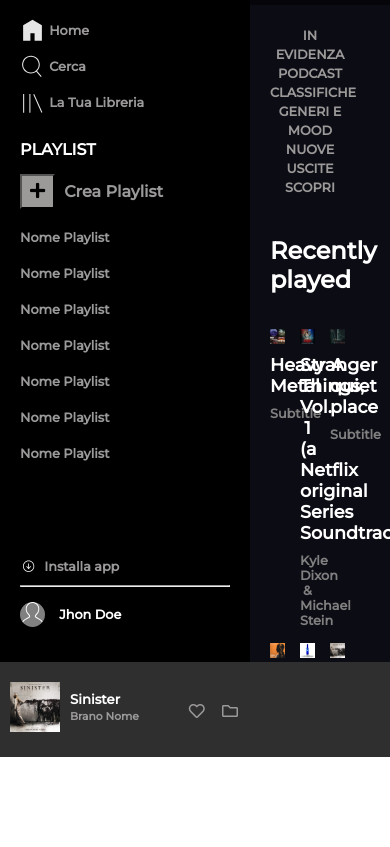
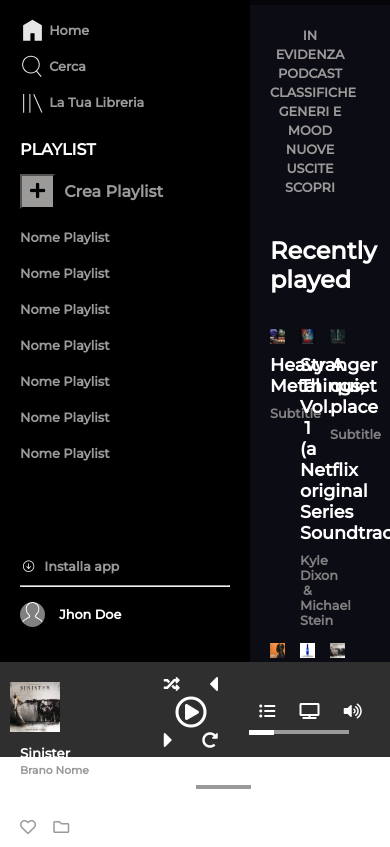
Before and after one commit to GerryFox22/html-css-spotifyweb, a plain HTML site: page index.html in a window 390 px wide. Shown: the part 87-934 px from the top of the page. Before the commit the page ends 844 px from the top, so only its background shows below. Drawn offline with Linux system fonts and the light colour scheme.

Commit message:
termine footer ed inizio prove responsive

```diff
--- a/css/style.css
+++ b/css/style.css
@@ -348,3 +348,80 @@ img{
 .footer-icon-container {
     padding: 10px;
 }
+
+
+.playbar-icon {
+    vertical-align: middle;
+    color: white;
+    margin-right: 25px;
+}
+
+.left-right-comands{
+    font-size: 1.5em;
+}
+
+.play-bar {
+    width: 100%;
+    text-align: center;
+    padding-bottom: 5px;
+}
+
+.play-comand {
+    padding: 0 5px 0 5px;
+    font-size: 2em;
+}
+
+.time-play-bar {
+    color: white;
+    display: inline-block;
+}
+
+.time-box {
+    display: inline-block;
+    width: 80%;
+    height: 4px;
+    background: #9c9999;
+    vertical-align: middle;
+    margin: 0 20px
+}
+.time-bar {
+    width: 100%;
+    text-align: center;
+}
+
+/* .footer-section {
+    width: 50%;
+} */
+
+.footer-section-central {
+    width: 40vw;
+}
+
+.footer-section-right {
+    padding-top: 30px;
+}
+
+.volume-bar,
+.footer-end-icon {
+    float: left;
+
+}
+
+.footer-end-icon a,
+.footer-end-volume a {
+    color: white;
+    padding: 10px;
+}
+
+.volume-bar {
+    background-color: #9c9999;
+    height: 4px;
+    width: 100px;
+    margin-top: 9px;
+}
+
+.second-box {
+    background-color: white;
+    height: 5px;
+    width: 25%;
+}
--- a/index.html
+++ b/index.html
@@ -295,11 +295,54 @@
 
                 </div>
 
-                <div class="footer-section">
+                <div class="footer-section-central">
+
+                    <div class="play-bar">
+
+                        <a href=""><i class="fas fa-random playbar-icon"></i></a>
+                        <a href=""><i class="fas fa-caret-left playbar-icon left-right-comands"></i></a>
+                        <a href=""><i class="far fa-play-circle playbar-icon play-comand"></i></a>
+                        <a href=""><i class="fas fa-caret-right playbar-icon left-right-comands"></i></i></a>
+                        <a href=""><i class="fas fa-redo-alt playbar-icon"></i></a>
+
+                    </div>
+
+                    <div class="time-bar">
+
+                        <div class="time-play-bar">
+                            0:25
+                        </div>
+
+                        <div class="time-box">
+                            <div class="second-box">
+
+                            </div>
+                        </div>
+
+                        <div class="time-play-bar">
+                            0:25
+                        </div>
+
+                    </div>
 
                 </div>
 
-                <div class="footer-section">
+                <div class="footer-section-right clearfix">
+
+                    <div class="footer-end-icon">
+
+                        <a href=""><i class="fas fa-list-ul"></i></a>
+                        <a href=""><i class="fas fa-tv"></i></a>
+                        <a href=""><i class="fas fa-volume-up"></i></a>
+                    </div>
+
+                    <div class="volume-bar">
+                        <div class="second-box">
+
+                        </div>
+                    </div>
+
+
 
                 </div>
 
```
